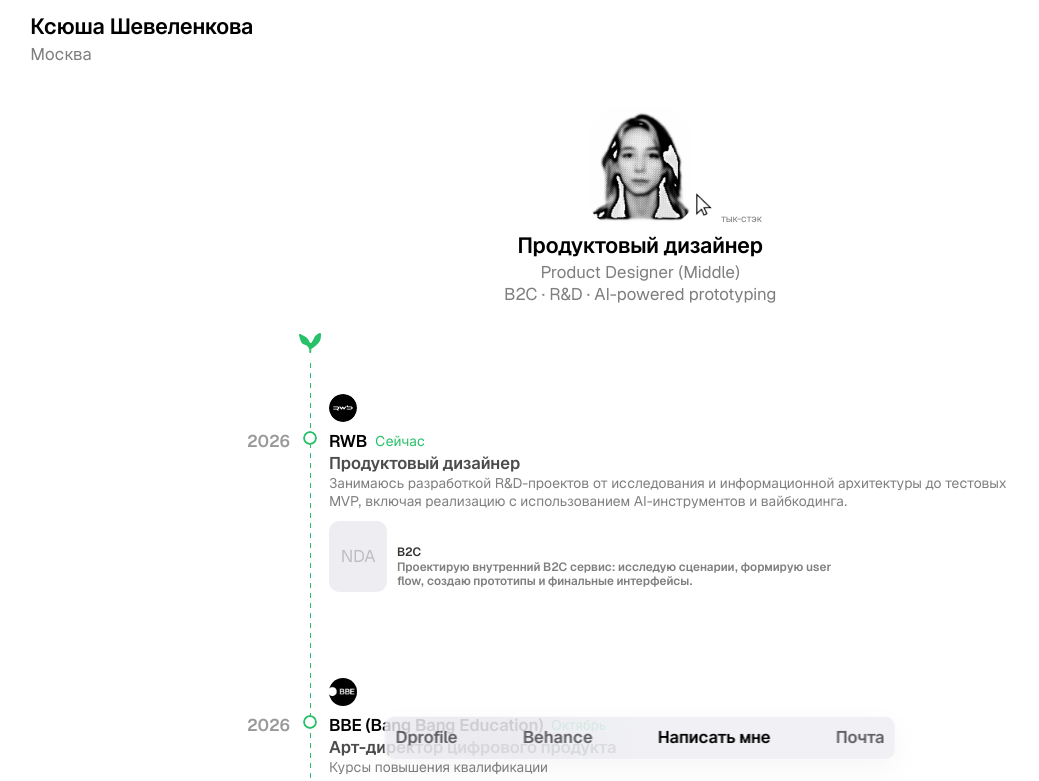
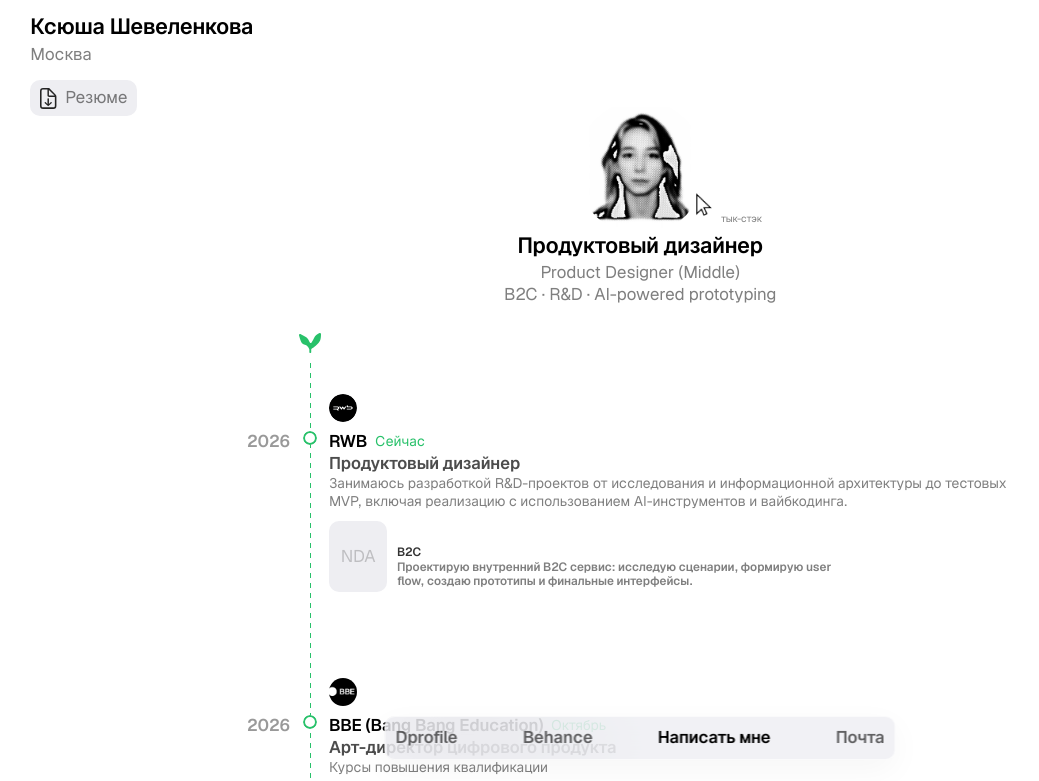
Before and after one commit to Gr333nKs/Green_CV, a React (Vite) app: page / in a window 1280 px wide. Shown: the top 781 px of the page, without its empty margins (0-1039 px from the left). Built offline with nearby package versions, Linux system fonts and the light colour scheme.

Commit message:
Add resume download button

```diff
--- a/src/App.tsx
+++ b/src/App.tsx
@@ -242,6 +242,14 @@ function Hero({ expanded, onToggle }: { expanded: boolean; onToggle: () => void
       <div className="identity">
         <strong>Ксюша Шевеленкова</strong>
         <span>Москва</span>
+        <a
+          className="resume-download"
+          href="/resume.pdf"
+          download="Шевеленкова Ксения — Резюме.pdf"
+        >
+          <img src={`${A}resume-download.svg`} alt="" aria-hidden="true" />
+          Резюме
+        </a>
       </div>
 
       <div className="portrait-stage">
--- a/src/styles.css
+++ b/src/styles.css
@@ -87,6 +87,47 @@ img {
   font-size: 17px;
   line-height: 1.3;
   letter-spacing: -0.17px;
+}
+
+.resume-download {
+  display: inline-flex;
+  align-items: center;
+  gap: 8px;
+  margin-top: 14px;
+  padding: 7px 10px;
+  border-radius: 10px;
+  background: #eeeef2;
+  color: var(--muted);
+  font-size: 17px;
+  font-weight: 400;
+  line-height: 1.3;
+  letter-spacing: -0.17px;
+  text-decoration: none;
+  transition:
+    color 180ms ease-out,
+    background-color 180ms ease-out,
+    transform 180ms var(--ease-out);
+}
+
+.resume-download img {
+  width: 17px;
+  height: 21px;
+  flex: 0 0 auto;
+}
+
+.resume-download:hover {
+  background: #e7e7ec;
+  color: rgba(0, 0, 0, 0.7);
+  transform: translateY(-1px);
+}
+
+.resume-download:active {
+  transform: scale(0.98);
+}
+
+.resume-download:focus-visible {
+  outline: 2px solid var(--green);
+  outline-offset: 3px;
 }
 
 .portrait-stage {
```
Also changed, not shown: public/assets/resume-download.svg (added), 1 other file (tests, documents, lock files or other folders).
